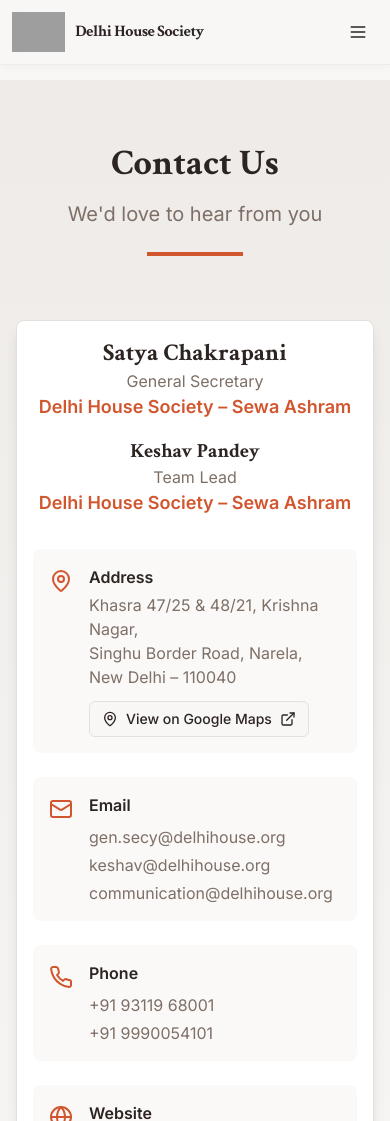
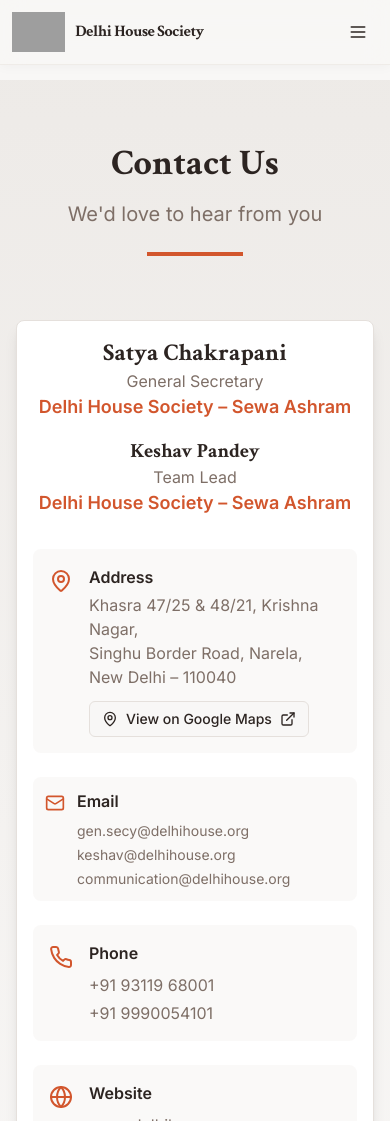
Before and after one commit to tobin051989/sewashram-heart-of-delhi, a React (Vite) app: page /contact in a window 390 px wide. Shown: the top 1121 px of the page. Built offline with nearby package versions, Linux system fonts and the light colour scheme; grey boxes are pictures that could not be loaded; the HTML template or start-up script is replaced by a standard one.

Commit message:
Preceding changes

```diff
--- a/src/components/Contact.tsx
+++ b/src/components/Contact.tsx
@@ -55,18 +55,18 @@ const Contact = () => {
                 </div>
               </div>
 
-              <div className="flex items-start gap-4 p-4 rounded-lg bg-muted/30">
-                <Mail className="h-6 w-6 text-primary flex-shrink-0 mt-1" />
-                <div className="flex-1">
+              <div className="flex items-start gap-3 sm:gap-4 p-3 sm:p-4 rounded-lg bg-muted/30 min-w-0">
+                <Mail className="h-5 w-5 sm:h-6 sm:w-6 text-primary flex-shrink-0 mt-1" />
+                <div className="flex-1 min-w-0">
                   <p className="font-semibold text-foreground mb-2">Email</p>
                   <div className="space-y-1">
-                    <a href="mailto:gen.secy@delhihouse.org" className="block text-muted-foreground hover:text-primary transition-colors">
+                    <a href="mailto:gen.secy@delhihouse.org" className="block text-sm sm:text-base text-muted-foreground hover:text-primary transition-colors truncate">
                       gen.secy@delhihouse.org
                     </a>
-                    <a href="mailto:keshav@delhihouse.org" className="block text-muted-foreground hover:text-primary transition-colors">
+                    <a href="mailto:keshav@delhihouse.org" className="block text-sm sm:text-base text-muted-foreground hover:text-primary transition-colors truncate">
                       keshav@delhihouse.org
                     </a>
-                    <a href="mailto:communication@delhihouse.org" className="block text-muted-foreground hover:text-primary transition-colors">
+                    <a href="mailto:communication@delhihouse.org" className="block text-sm sm:text-base text-muted-foreground hover:text-primary transition-colors truncate">
                       communication@delhihouse.org
                     </a>
                   </div>
```
